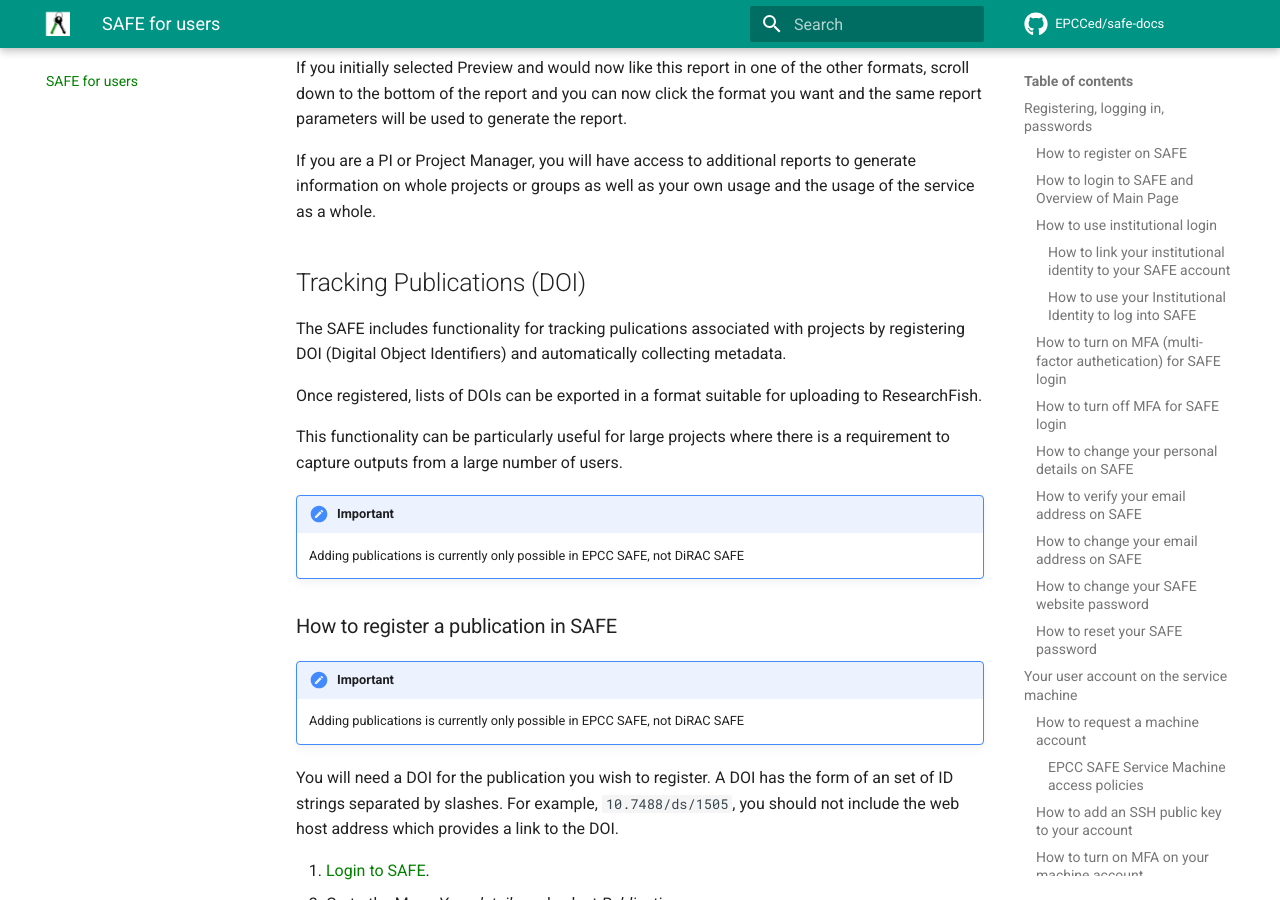
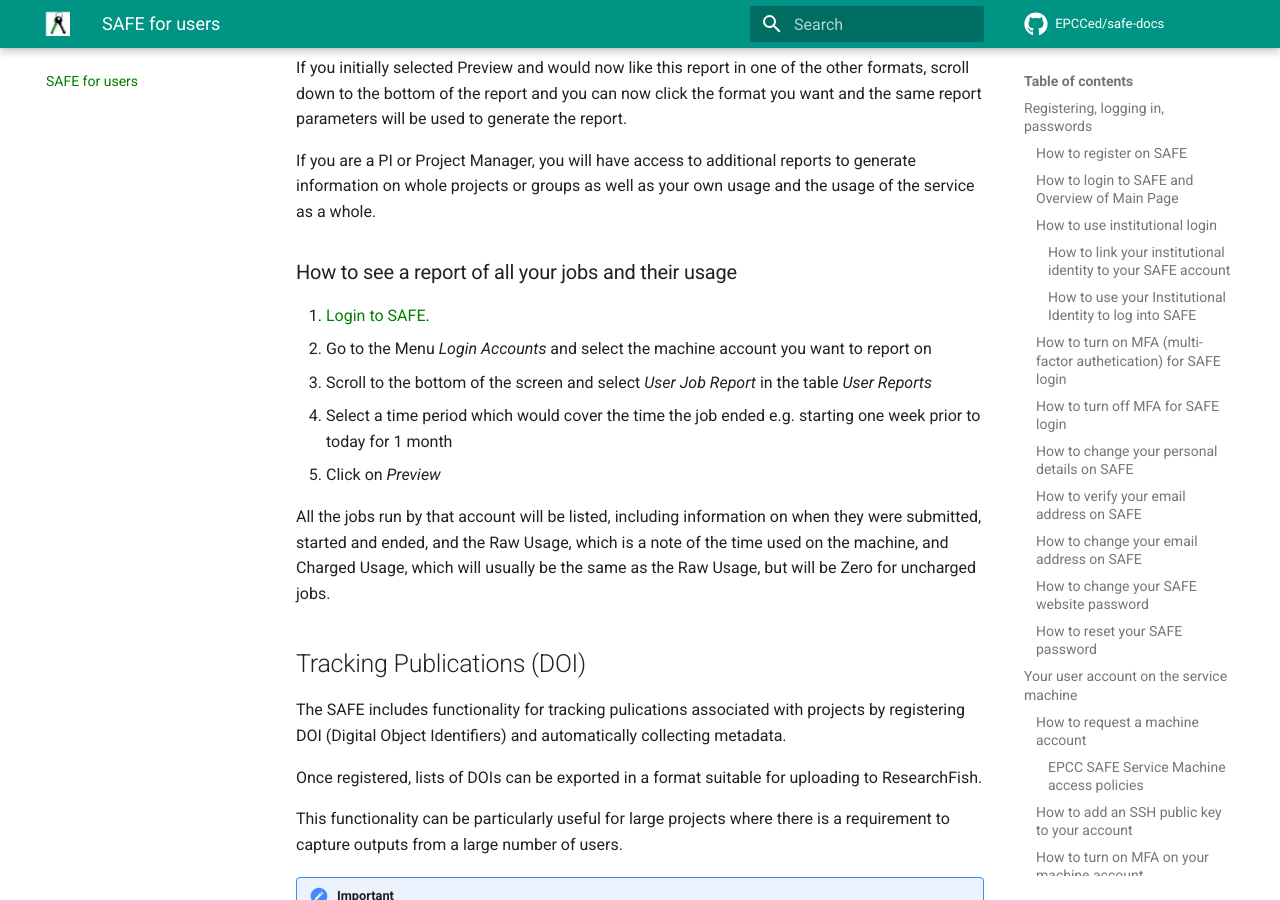
Before and after one commit to EPCCed/safe-docs, an MkDocs documentation site: the page built from docs/safe-for-users.md, in a window 1280 px wide and 900 px high, scrolled down 13766 px. Built offline with MkDocs 1.6.1 and Material for MkDocs 9.7.7, drawn with Linux system fonts in a browser that asks for light colours; comment, search, counter and statistics services are not loaded.

Commit message:
Update safe-for-users.md

```diff
--- a/docs/safe-for-users.md
+++ b/docs/safe-for-users.md
@@ -469,6 +469,16 @@ be used to generate the report.
 If you are a PI or Project Manager, you will have access to additional reports to generate information on
 whole projects or groups as well as your own usage and the usage of the service as a whole.
 
+### <a id="jobs"></a>  How to see a report of all your jobs and their usage
+
+1. [Login to SAFE](#login).
+2. Go to the Menu *Login Accounts* and select the machine account you want to report on
+3. Scroll to the bottom of the screen and select *User Job Report* in the table *User Reports*
+4. Select a time period which would cover the time the job ended e.g. starting one week prior to today for 1 month
+5. Click on *Preview*
+
+All the jobs run by that account will be listed, including information on when they were submitted, started and ended, and the Raw Usage, which is a note of the time used on the machine, and Charged Usage, which will usually be the same as the Raw Usage, but will be Zero for uncharged jobs.
+
 ## <a id="pubs"></a> Tracking Publications (DOI)
 
 The SAFE includes functionality for tracking pulications associated with
```
